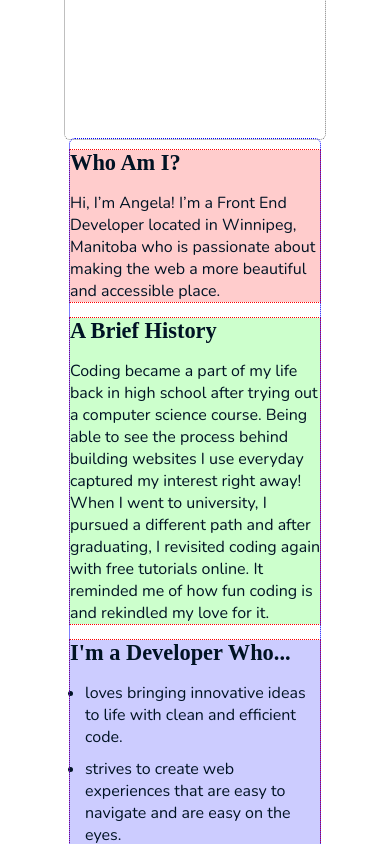
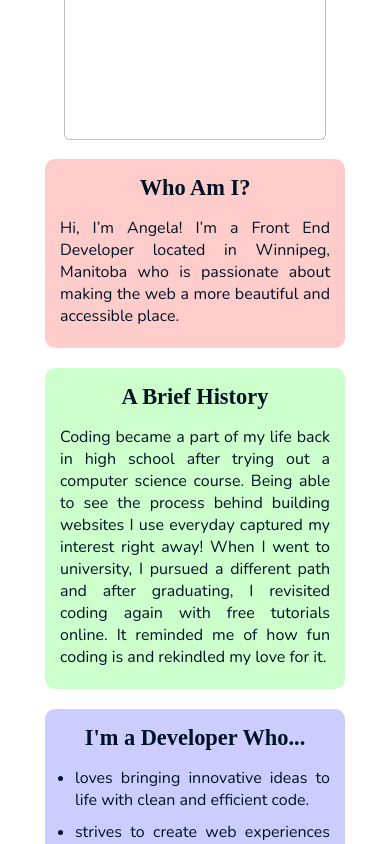
Before and after one commit to ang-riv/portfolio, a React (Create React App) app: page / in a window 390 px wide. Shown: the part 1240-2084 px from the top of the page. Built offline with nearby package versions, Linux system fonts and the light colour scheme; a web font is replaced by a local one.

Commit message:
Added styles to mobile about sections

```diff
--- a/src/AboutInfo.js
+++ b/src/AboutInfo.js
@@ -18,7 +18,7 @@ const AboutInfo = ({ activeTab }) => {
   }
   return (
     <>
-      {size.width > 768 ? (
+      {size.width > 767 ? (
         <div
           className="about-info-body"
           style={{ backgroundColor: currentTab.color }}
@@ -42,12 +42,14 @@ const AboutInfo = ({ activeTab }) => {
             <div
               key={key}
               style={{
-                outline: "1px dotted red",
                 backgroundColor: value.color,
+                padding: " 5px 15px",
+                marginTop: "20px",
+                borderRadius: "10px",
               }}
             >
-              <h4>{value.title}</h4>
-              <p>{value.description}</p>
+              <h4 style={{ textAlign: "center" }}>{value.title}</h4>
+              <p style={{ textAlign: "justify" }}>{value.description}</p>
             </div>
           ))}
         </>
--- a/src/style.css
+++ b/src/style.css
@@ -452,8 +452,7 @@ button {
   }
 
   .about-info {
-    width: 250px;
-    outline: 1px dotted blue;
+    min-width: 300px;
   }
 
   /* skill section  */
```
